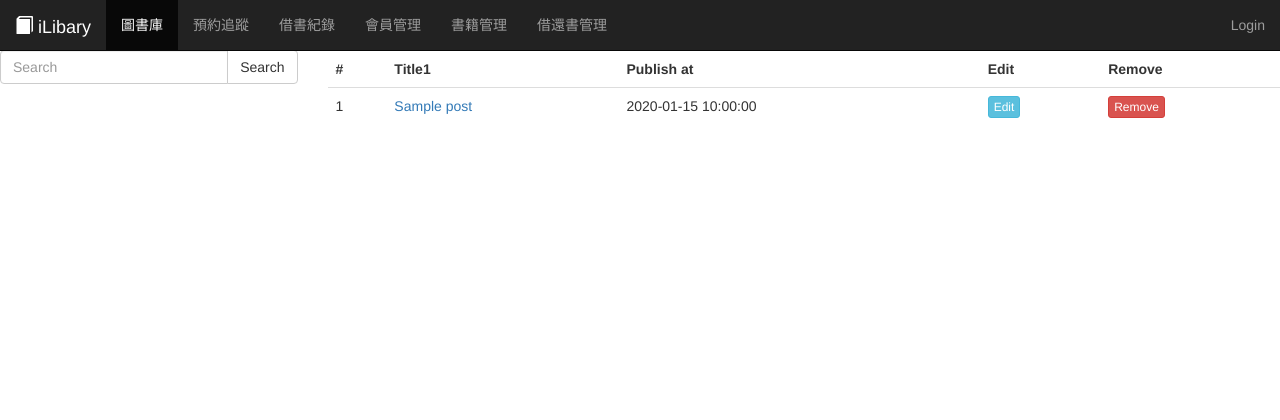
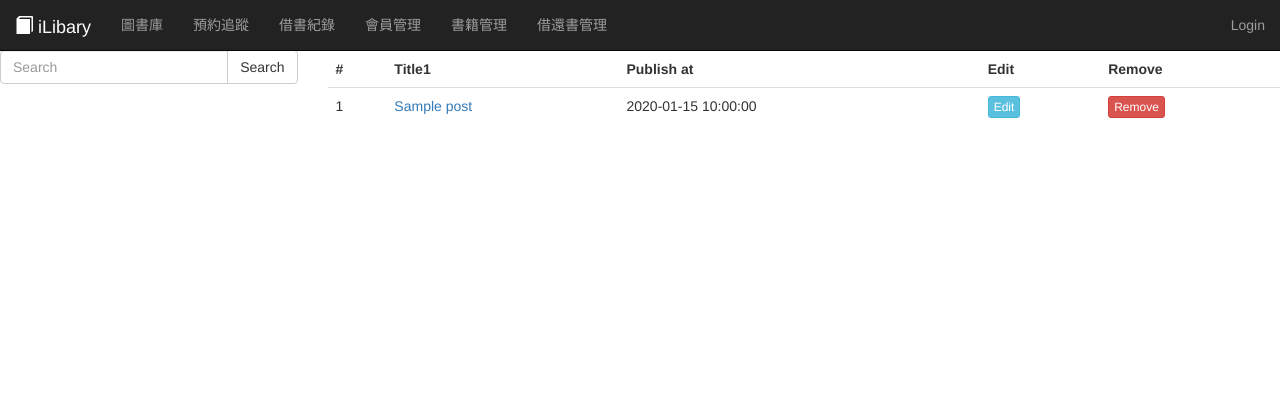
Before and after one commit to zxcv79138246/DataBase, a CodeIgniter app: page /database/index.php/post/index in a window 1280 px wide. Shown: the top 420 px of the page. Run offline with CodeIgniter, Linux system fonts and the light colour scheme; tables that the repository leaves empty or names only in its code hold one stand-in row (values such as "Sample post"); some libraries are stand-ins or nearby versions.

Commit message:
nabber 增加選到哪個系統 class="active就會跳到哪一個"

```diff
--- a/iLibrary/application/views/layout/header.php
+++ b/iLibrary/application/views/layout/header.php
@@ -7,7 +7,6 @@
 		<link rel="stylesheet" href="<?php echo asset_url('css/other.css') ?>">
 		<script src="https://code.jquery.com/jquery-2.1.4.min.js"></script>
 		<script src="https://maxcdn.bootstrapcdn.com/bootstrap/3.3.6/js/bootstrap.min.js"></script>
-		<script type="text/javascript" href="<?php echo asset_url('js/slidebar.js') ?>"></script>
 		<meta name="viewport" content="width=device-width, initial-scale=1, maximum-scale=1, user-scalable=no">
 	</head>
 	<body>
--- a/iLibrary/application/views/layout/navbar.php
+++ b/iLibrary/application/views/layout/navbar.php
@@ -13,10 +13,10 @@
 		</div>
 		<div class="collapse navbar-collapse" id="navbar">
 			<ul class="nav navbar-nav">
-				<li class="active"><a href="<?php echo site_url('/index') ?>">圖書庫</a></li>
+				<li <?php if ($this->uri->segment(1, 0) == 'index') echo 'class="active"' ?>><a href="<?php echo site_url('/index') ?>">圖書庫</a></li>
 				<li><a href="#">預約追蹤</a></li>
 				<li><a href="#">借書紀錄</a></li>
-				<li><a href="<?php echo site_url('/usermanage') ?>">會員管理</a></li>
+				<li <?php if ($this->uri->segment(1, 0) == 'usermanage') echo 'class="active"' ?>><a href="<?php echo site_url('/usermanage') ?>">會員管理</a></li>
 				<li><a href="#">書籍管理</a></li>
 				<li><a href="#">借還書管理</a></li>
 			</ul>
--- a/iLibrary/assets/js/slidebar.js
+++ b/iLibrary/assets/js/slidebar.js
@@ -1,6 +1,8 @@
 $(function() {
-	var $this = $(".navbar-nav li a");
+	var $this = $(".navbar-nav li");
+	console.log($this);
 	$this.click(function(event){
+		console.log("1");
 		$this.each(function(index, el) {
 			$(el).removeClass('active');
 		});
```
